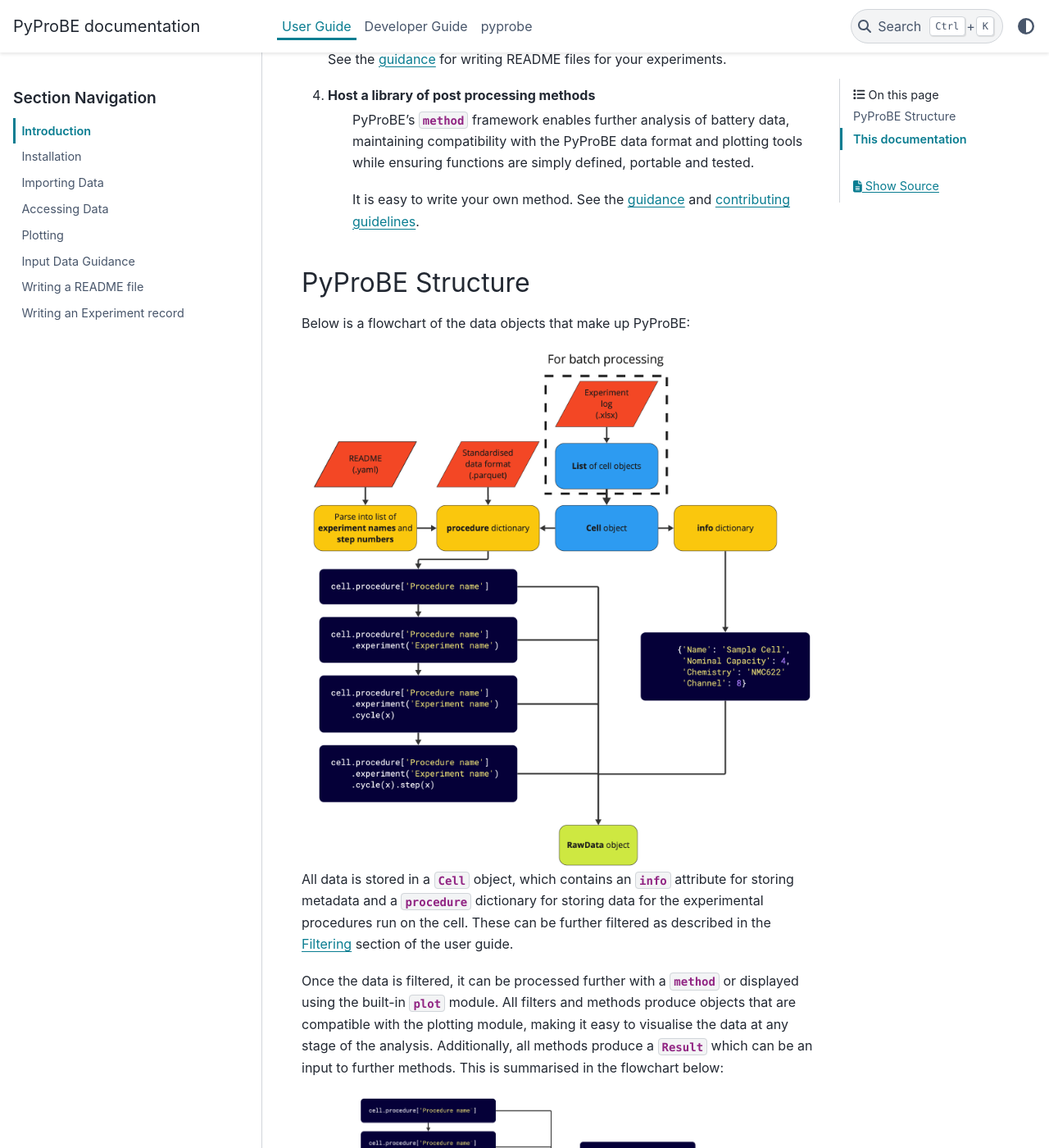
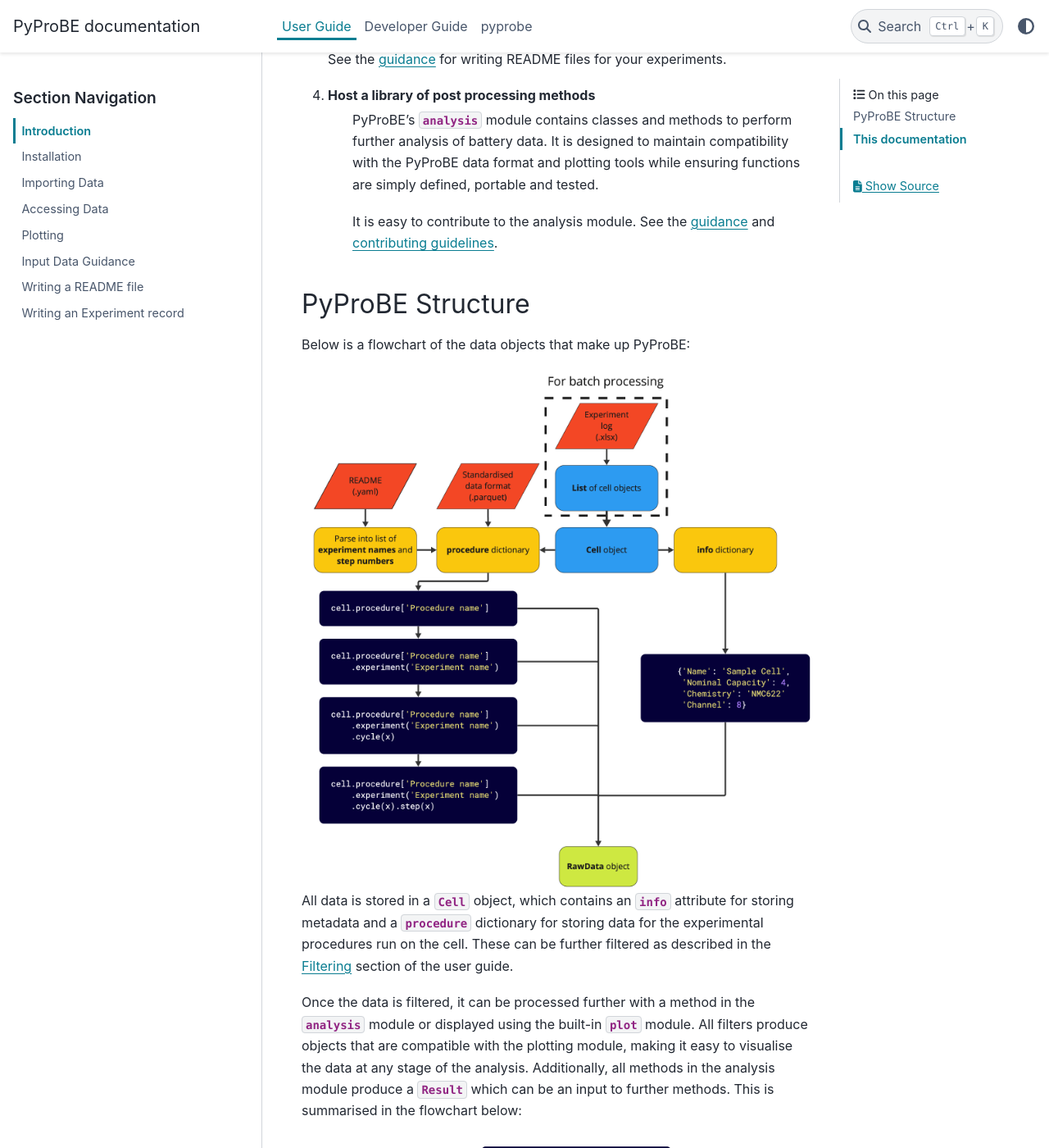
Before and after one commit to ImperialCollegeLondon/PyProBE, a Sphinx documentation site: the page built from docs/source/user_guide/introduction.rst, in a window 1280 px wide and 1400 px high, scrolled down 1540 px. Shown: the whole window at 82% size. Built offline with Sphinx 7.4.7 and the PyData theme 0.15.4, drawn with Linux system fonts in a browser that asks for light colours; pages that are not in the unit, such as notebooks, are missing from menus.

Commit message:
Update intro docs

```diff
--- a/docs/source/user_guide/introduction.rst
+++ b/docs/source/user_guide/introduction.rst
@@ -49,11 +49,12 @@ battery cyclers. It has four core objectives:
    experiments.
 
 4. Host a library of post processing methods
-    PyProBE's :mod:`method <~pyprobe.methods>` framework enables further analysis of
-    battery data, maintaining compatibility with the PyProBE data format and plotting
-    tools while ensuring functions are simply defined, portable and tested.
+    PyProBE's :mod:`~pyprobe.analysis` module contains classes and methods to
+    perform further analysis of battery data. It is designed to maintain compatibility
+    with the PyProBE data format and plotting tools while ensuring functions are simply
+    defined, portable and tested.
 
-    It is easy to write your own method. See the :ref:`guidance <contributing_to_the_analysis_module>`
+    It is easy to contribute to the analysis module. See the :ref:`guidance <contributing_to_the_analysis_module>`
     and `contributing guidelines <https://github.com/ImperialCollegeLondon/PyProBE/blob/main/CONTRIBUTING.md>`_.
 
 PyProBE Structure
@@ -69,13 +70,13 @@ procedures run on the cell. These can be further filtered as described in the
 :ref:`filtering` section of the user guide.
 
 Once the data is filtered, it can be processed further with a
-:mod:`method <pyprobe.methods>` or displayed using the built-in :mod:`~pyprobe.plot`
-module. All filters and methods produce objects that are compatible with the plotting
-module, making it easy to visualise the data at any stage of the analysis. Additionally,
-all methods produce a :class:`~pyprobe.result.Result` which can be an input to further
-methods. This is summarised in the flowchart below:
+method in the :mod:`~pyprobe.analysis` module or displayed using the built-in
+:mod:`~pyprobe.plot` module. All filters produce objects that are compatible with the
+plotting module, making it easy to visualise the data at any stage of the analysis. Additionally,
+all methods in the analysis module produce a :class:`~pyprobe.result.Result` which can
+be an input to further methods. This is summarised in the flowchart below:
 
-.. image:: images/Result_flowchart.png
+.. image:: images/Result_flowchart.jpg
 
 This documentation
 ------------------
```
Also changed, not shown: docs/source/user_guide/images/Result_flowchart.jpg (added), docs/source/user_guide/images/Result_flowchart.png (deleted).
